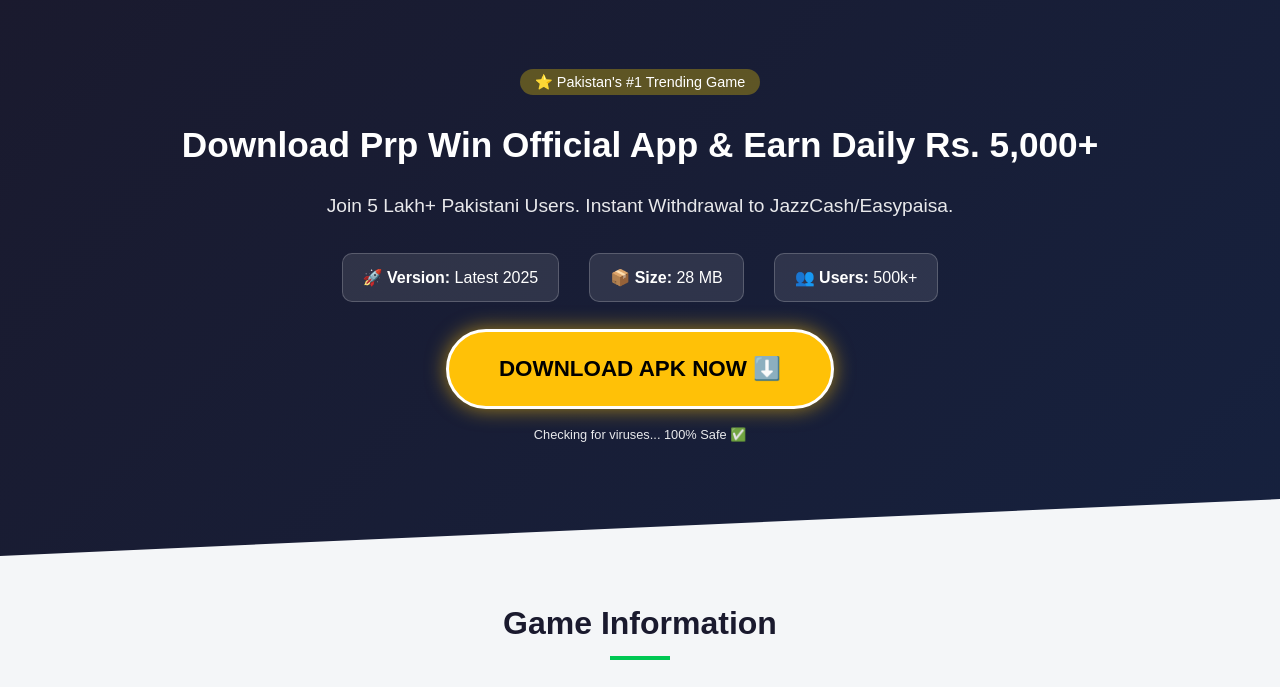
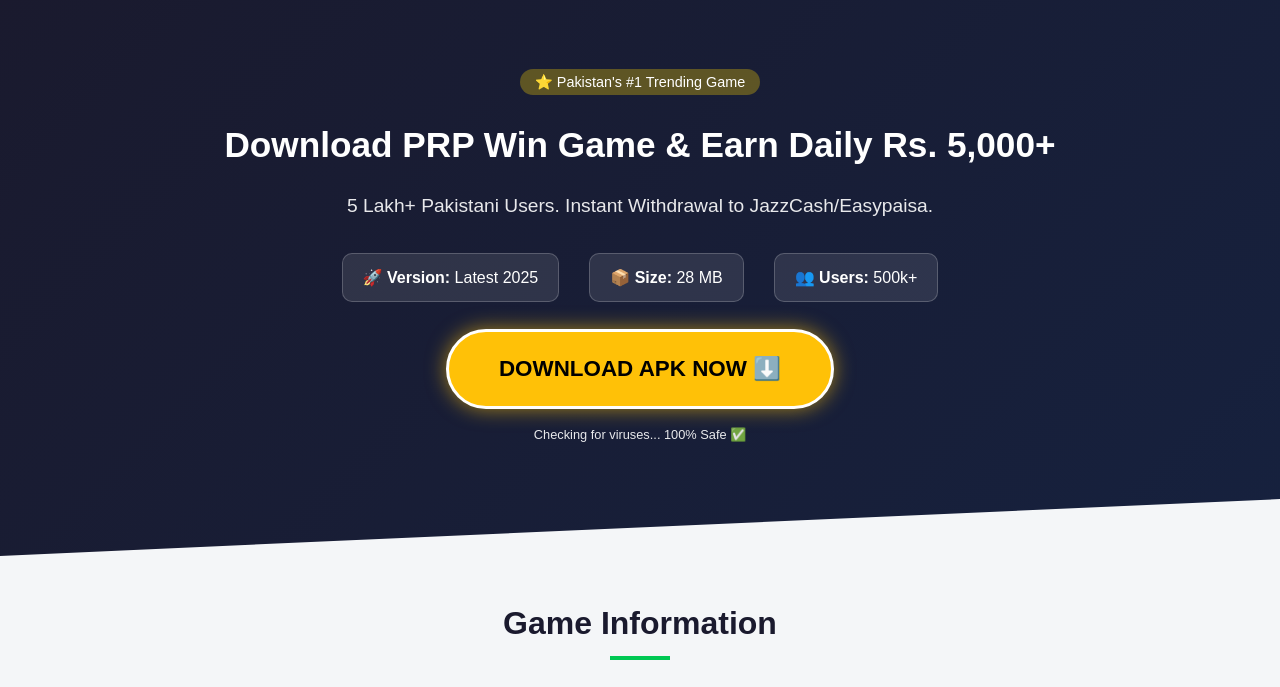
Before and after one commit to uzairop6363/prpwinapk.net, a plain HTML site: page index.html in a window 1280 px wide. Shown: the part 77-764 px from the top of the page. Drawn offline with Linux system fonts and the light colour scheme.

Commit message:
Update index.html

```diff
--- a/index.html
+++ b/index.html
@@ -134,8 +134,8 @@
 
     <header class="hero">
         <div style="margin-bottom: 20px;"><span style="background: rgba(255,215,0,0.3); padding: 5px 15px; border-radius: 20px; font-size: 0.9rem;">⭐ Pakistan's #1 Trending Game</span></div>
-        <h1>Download Prp Win Official App & Earn Daily Rs. 5,000+</h1>
-        <p>Join 5 Lakh+ Pakistani Users. Instant Withdrawal to JazzCash/Easypaisa.</p>
+        <h1>Download PRP Win Game & Earn Daily Rs. 5,000+</h1>
+        <p>5 Lakh+ Pakistani Users. Instant Withdrawal to JazzCash/Easypaisa.</p>
 
         <div class="stats-bar">
             <div class="stat-item">🚀 <strong>Version:</strong> Latest 2025</div>
```
